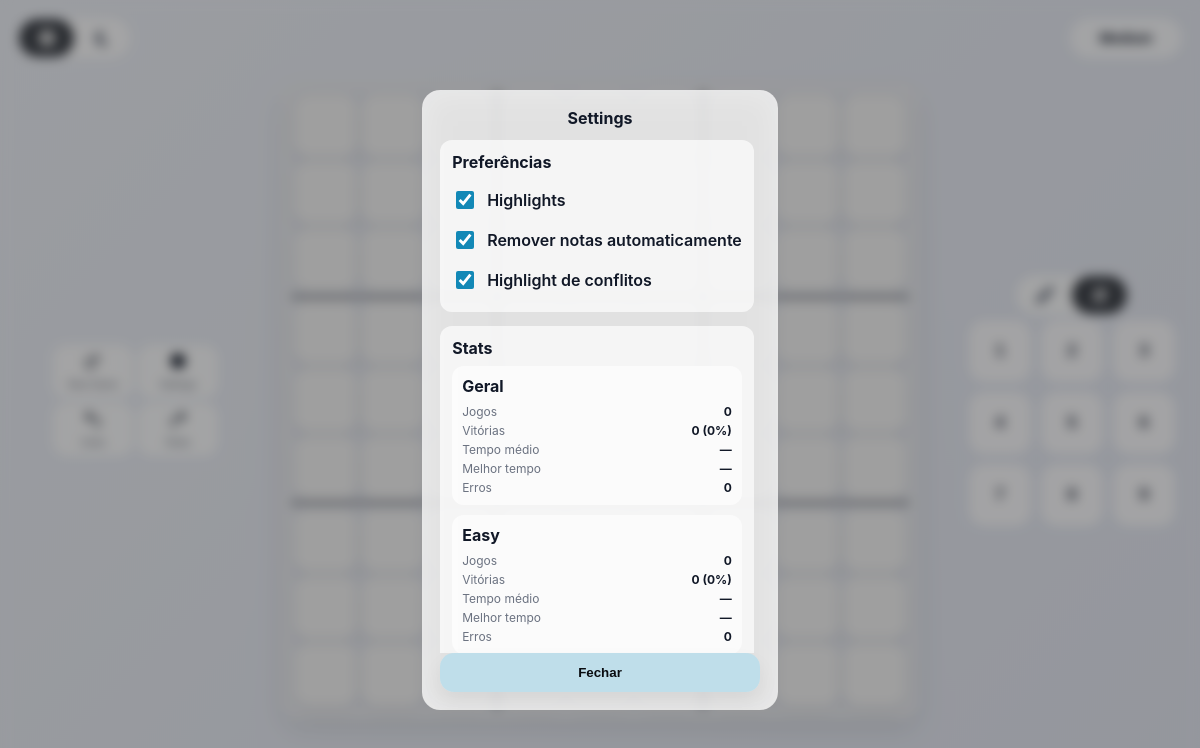
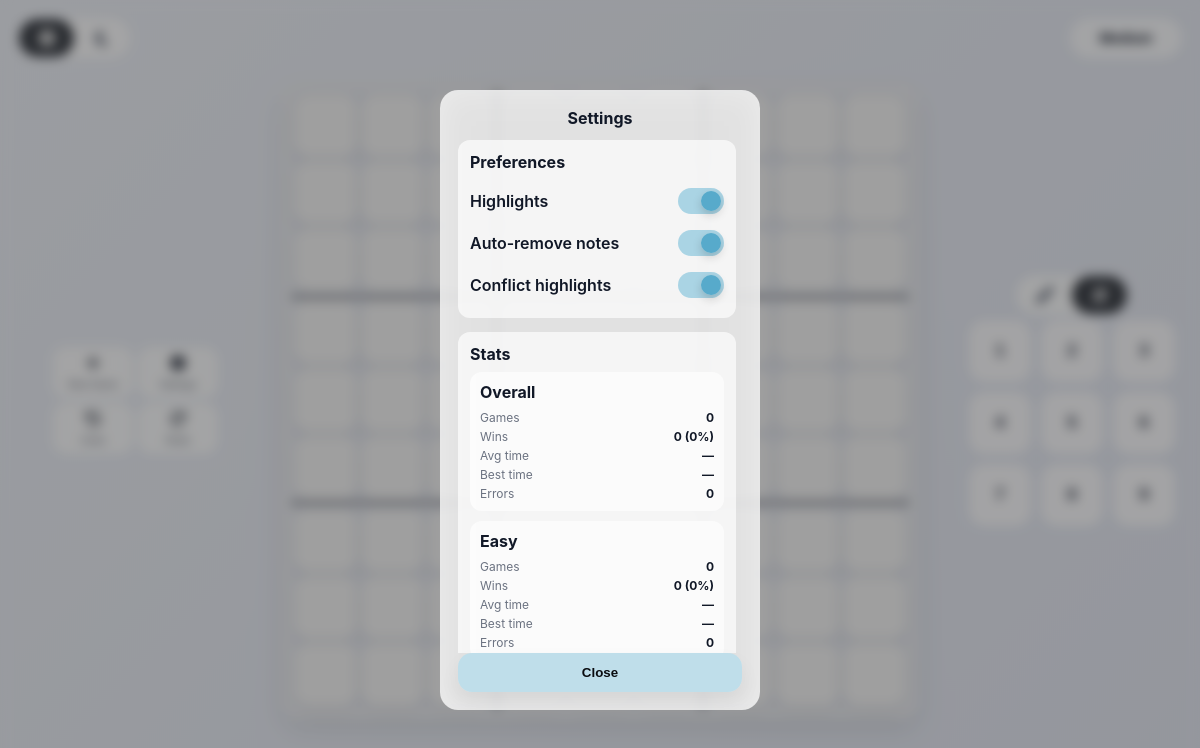
Before and after one commit to LuizDusky/Not-Sudoku, an Electron app: page index.html in a window 1200 px wide. Both pictures are taken after a click on the button "Settings". Drawn offline with Linux system fonts and the light colour scheme; no server answers.

```diff
--- a/index.html
+++ b/index.html
@@ -9,6 +9,7 @@
     <meta id="themeColorDark" name="theme-color" media="(prefers-color-scheme: dark)" content="#0a0b0c" />
     <meta name="apple-mobile-web-app-status-bar-style" content="black-translucent" />
     <title>Not Sudoku</title>
+    <link rel="stylesheet" href="https://cdnjs.cloudflare.com/ajax/libs/font-awesome/6.5.1/css/all.min.css" />
     <link rel="stylesheet" href="./style.css" />
   </head>
   <body>
@@ -36,29 +37,24 @@
         <div class="actions">
           <button id="newGameBtn" class="icon-btn">
             <span class="icon" aria-hidden="true">
-              <svg viewBox="0 0 512 512"><path d="M440 88H328c-13.3 0-24 10.7-24 24s10.7 24 24 24h54.1L323 195.1c-31-25.4-70.7-40.9-113-40.9C92.7 154.2 16 230.9 16 327.1c0 96.2 76.7 172.9 172.9 172.9 60.7 0 113.9-31 145-77.8 7.4-11.1 4.3-26-6.8-33.4s-26-4.3-33.4 6.8C270.1 430 230 448 188.9 448 120 448 64 392 64 323.1S120 198.2 188.9 198.2c31.5 0 61 10.6 85.2 29.9L264 238c-9.4 9.4-9.4 24.6 0 34s24.6 9.4 34 0l95.1-95.1V232c0 13.3 10.7 24 24 24s24-10.7 24-24V112c0-13.3-10.7-24-24-24z"/></svg>
+              <i class="fa-solid fa-plus"></i>
             </span>
             <span class="label">New Game</span>
           </button>
           <button id="settingsBtn" class="icon-btn">
             <span class="icon" aria-hidden="true">
-              <svg viewBox="0 0 24 24" fill="none" stroke="currentColor" stroke-width="2" stroke-linecap="round" stroke-linejoin="round">
-                <circle cx="12" cy="12" r="3" />
-                <path d="M19.4 15a1.65 1.65 0 0 0 .33 1.82l.06.06a2 2 0 1 1-2.83 2.83l-.06-.06a1.65 1.65 0 0 0-1.82-.33 1.65 1.65 0 0 0-1 1.51V21a2 2 0 0 1-4 0v-.09a1.65 1.65 0 0 0-1-1.51 1.65 1.65 0 0 0-1.82.33l-.06.06a2 2 0 1 1-2.83-2.83l.06-.06a1.65 1.65 0 0 0 .33-1.82 1.65 1.65 0 0 0-1.51-1H3a2 2 0 0 1 0-4h.09a1.65 1.65 0 0 0 1.51-1 1.65 1.65 0 0 0-.33-1.82l-.06-.06a2 2 0 1 1 2.83-2.83l.06.06a1.65 1.65 0 0 0 1.82.33H9a1.65 1.65 0 0 0 1-1.51V3a2 2 0 0 1 4 0v.09a1.65 1.65 0 0 0 1 1.51 1.65 1.65 0 0 0 1.82-.33l.06-.06a2 2 0 1 1 2.83 2.83l-.06.06a1.65 1.65 0 0 0-.33 1.82V9c0 .69.4 1.3 1.01 1.58.24.11.5.17.77.17H21a2 2 0 0 1 0 4h-.09a1.65 1.65 0 0 0-1.51 1Z" />
-              </svg>
+              <i class="fa-solid fa-gear"></i>
             </span>
             <span class="label">Settings</span>
           </button>
           <button id="undoBtn" class="icon-btn">
             <span class="icon" aria-hidden="true">
-              <svg viewBox="0 0 512 512"><path d="M176 72L176 24c0-10-12-15-19.3-8.5L4.7 152.5c-6.2 5.4-6.2 15.1 0 20.5l152 136c7.3 6.5 19.3 1.5 19.3-8.5l0-48 160 0c57.4 0 104 46.6 104 104s-46.6 104-104 104l-24 0c-13.3 0-24 10.7-24 24s10.7 24 24 24l24 0c84.1 0 152-67.9 152-152s-67.9-152-152-152l-160 0 0-48z"/></svg>
+              <i class="fa-solid fa-rotate-left"></i>
             </span>
             <span class="label">Undo</span>
           </button>
           <button id="redoBtn" class="icon-btn">
-            <span class="icon" aria-hidden="true">
-              <svg viewBox="0 0 512 512"><path d="M336 72L336 24c0-10 12-15 19.3-8.5l152 136c6.2 5.4 6.2 15.1 0 20.5l-152 136c-7.3 6.5-19.3 1.5-19.3-8.5l0-48-160 0c-57.4 0-104 46.6-104 104s46.6 104 104 104l24 0c13.3 0 24 10.7 24 24s-10.7 24-24 24l-24 0c-84.1 0-152-67.9-152-152s67.9-152 152-152l160 0 0-48z"/></svg>
-               </span>
+            <span class="icon" aria-hidden="true"><i class="fa-solid fa-rotate-right"></i></span>
             <span class="label">Redo</span>
           </button>
         </div>
@@ -72,7 +68,7 @@
         <div class="loading-visual" aria-hidden="true">
           <span></span><span></span><span></span>
         </div>
-        <span class="sr-only">Carregando novo jogo</span>
+        <span class="sr-only">Loading new game</span>
       </div>
           <div id="grid" class="grid"></div>
           <div class="status" id="status"></div>
@@ -143,18 +139,21 @@
         <div class="modal-header">Settings</div>
         <div class="settings-groups">
           <div class="settings-section">
-            <div class="settings-title">Preferências</div>
-            <label class="setting-row">
+            <div class="settings-title">Preferences</div>
+            <label class="setting-row switch">
+              <span class="setting-label">Highlights</span>
               <input type="checkbox" id="highlightsSetting" checked />
-              <span class="setting-label">Highlights</span>
+              <span class="switch-track"><span class="switch-thumb"></span></span>
             </label>
-            <label class="setting-row">
+            <label class="setting-row switch">
+              <span class="setting-label">Auto-remove notes</span>
               <input type="checkbox" id="autoNotesSetting" checked />
-              <span class="setting-label">Remover notas automaticamente</span>
+              <span class="switch-track"><span class="switch-thumb"></span></span>
             </label>
-            <label class="setting-row">
+            <label class="setting-row switch">
+              <span class="setting-label">Conflict highlights</span>
               <input type="checkbox" id="conflictSetting" checked />
-              <span class="setting-label">Highlight de conflitos</span>
+              <span class="switch-track"><span class="switch-thumb"></span></span>
             </label>
           </div>
           <div class="settings-section">
@@ -163,7 +162,7 @@
           </div>
         </div>
         <div class="modal-actions">
-          <button id="closeSettingsBtn" class="primary">Fechar</button>
+          <button id="closeSettingsBtn" class="primary">Close</button>
         </div>
       </div>
     </div>
--- a/renderer.js
+++ b/renderer.js
@@ -571,17 +571,17 @@
     return `
       <div class="stat-card">
         <div class="stat-label">${label}</div>
-        <div class="stat-line"><span>Jogos</span><strong>${data.played}</strong></div>
-        <div class="stat-line"><span>Vitórias</span><strong>${data.wins} (${winRate || 0}%)</strong></div>
-        <div class="stat-line"><span>Tempo médio</span><strong>${formatTime(avgTime)}</strong></div>
-        <div class="stat-line"><span>Melhor tempo</span><strong>${formatTime(data.bestTime)}</strong></div>
-        <div class="stat-line"><span>Erros</span><strong>${data.errors}</strong></div>
+        <div class="stat-line"><span>Games</span><strong>${data.played}</strong></div>
+        <div class="stat-line"><span>Wins</span><strong>${data.wins} (${winRate || 0}%)</strong></div>
+        <div class="stat-line"><span>Avg time</span><strong>${formatTime(avgTime)}</strong></div>
+        <div class="stat-line"><span>Best time</span><strong>${formatTime(data.bestTime)}</strong></div>
+        <div class="stat-line"><span>Errors</span><strong>${data.errors}</strong></div>
       </div>
     `;
   };
   const overall = stats.overall || createDefaultStats().overall;
   const cards = [
-    makeRow('Geral', overall),
+    makeRow('Overall', overall),
     ...diffs.map((d) => makeRow(d.charAt(0).toUpperCase() + d.slice(1), stats.difficulties?.[d] || createDefaultStats().difficulties[d]))
   ];
   statsContainer.innerHTML = cards.join('');
--- a/style.css
+++ b/style.css
@@ -342,6 +342,11 @@
   fill: currentColor;
 }
 
+.icon-btn .icon i {
+  font-size: 16px;
+  line-height: 1;
+}
+
 .icon-btn .label {
   font-size: 10px;
   color: var(--muted);
@@ -739,14 +744,48 @@
   border-bottom: none;
 }
 
-.setting-row input {
-  width: 18px;
-  height: 18px;
-  accent-color: var(--highlight);
-}
-
 .setting-label {
   font-weight: 600;
+}
+
+.switch {
+  justify-content: space-between;
+}
+
+.switch input {
+  display: none;
+}
+
+.switch-track {
+  position: relative;
+  width: 46px;
+  height: 26px;
+  border-radius: 999px;
+  background: color-mix(in srgb, var(--panel-strong) 90%, rgba(255, 255, 255, 0.08) 10%);
+  border: 1px solid var(--border);
+  transition: background 0.2s ease, border 0.2s ease;
+}
+
+.switch-thumb {
+  position: absolute;
+  top: 3px;
+  left: 3px;
+  width: 20px;
+  height: 20px;
+  border-radius: 50%;
+  background: var(--highlight);
+  box-shadow: 0 4px 10px rgba(0, 0, 0, 0.18);
+  transition: transform 0.2s ease, background 0.2s ease;
+}
+
+.switch input:checked + .switch-track {
+  background: color-mix(in srgb, var(--highlight) 35%, var(--panel-strong) 65%);
+  border-color: color-mix(in srgb, var(--highlight) 50%, transparent);
+}
+
+.switch input:checked + .switch-track .switch-thumb {
+  transform: translateX(20px);
+  background: color-mix(in srgb, var(--highlight) 70%, var(--panel-strong) 30%);
 }
 
 .stats-cards {
```
